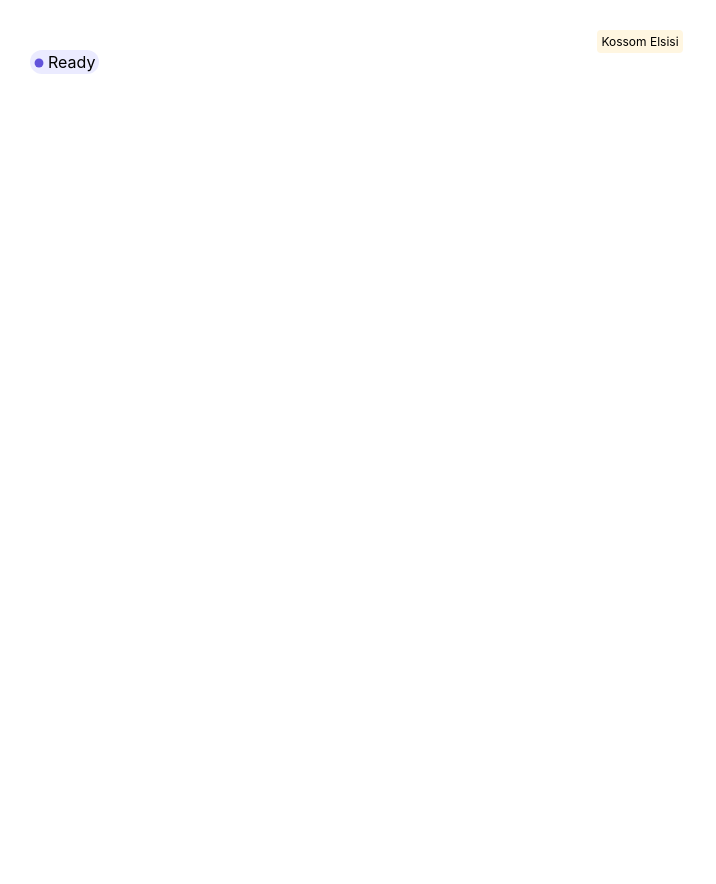
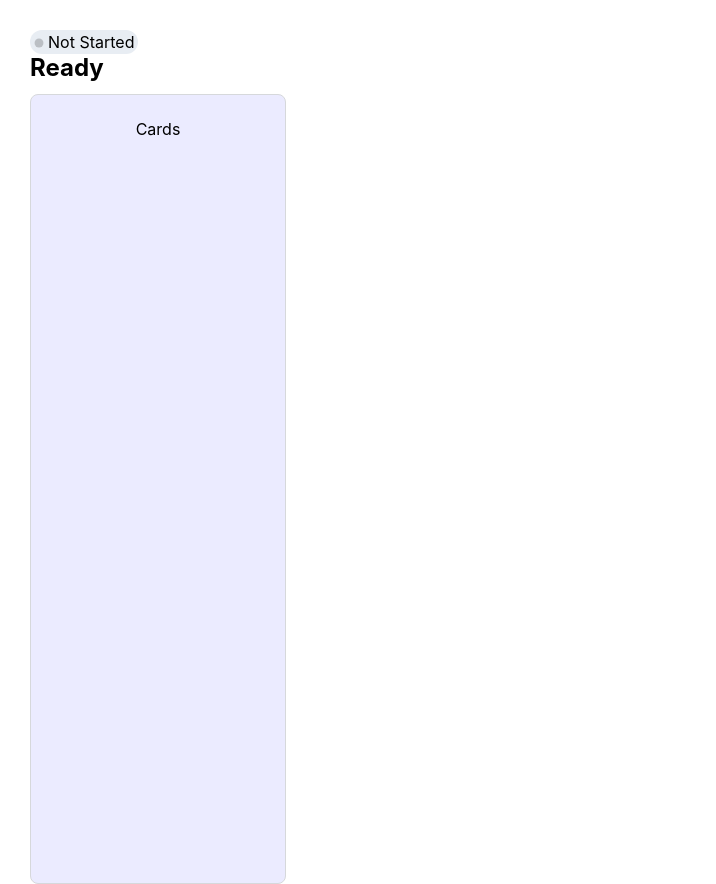
Before and after one commit to DaryaVin/AA_HW3, a React (Create React App) app: page / in a window 1280 px wide. Shown: the whole page, without its empty margins (0-716 px from the left). Before the commit the page ends 800 px from the top, so only its background shows below. Built offline with nearby package versions, Linux system fonts and the light colour scheme.

Commit message:
i added column Component

```diff
--- a/src/App/UI/App.css
+++ b/src/App/UI/App.css
@@ -1,4 +1,5 @@
 .App {
   text-align: center;
   padding: 30px;
+  height: calc(100vh - 60px);
 }
--- a/src/App/UI/App.tsx
+++ b/src/App/UI/App.tsx
@@ -1,12 +1,13 @@
 import React from "react";
 import "./App.css";
-import Ui from '../../Shared/UI/Tag/ui'
+import ColumnCard from "../../Entities/Column/UI/ColumnCard/ui";
 import Status from "../../Shared/UI/Status/status";
+
 function App() {
   return(
     <div className="App">
-      <Ui/>
       <Status/>
+      <ColumnCard/>
     </div>
   )
 }
--- /dev/null
+++ b/src/Entities/Column/UI/ColumnCard/style.scss
@@ -0,0 +1,36 @@
+.column {
+    width: 256px;
+    height: 100%;
+    h3{
+        font-family: Inter;
+        font-size: 24px;
+        font-weight: 700;
+        line-height: 28px;
+        text-align: left;
+        margin: 0 0 12px 0;
+    }
+    .cards{
+        &.Not{
+            background-color: #F8FAFC;
+        }
+        &.Now{
+            background-color: #E3F3FC;
+        }
+        &.Ready{
+            background-color: #EBEBFF;
+        }
+        &.Blocked{
+            background-color: #FBE7E5;
+        }
+        &.Done{
+            background-color: #EEF8E8;
+        }
+        &.Cancelled{
+            background-color: #ECEDEF;
+        }
+        height: 100%;
+        padding: 24px;
+        border-radius: 8px;
+        border: 1px solid #D6D8DB
+    }
+}
--- /dev/null
+++ b/src/Entities/Column/UI/ColumnCard/ui.tsx
@@ -0,0 +1,18 @@
+import React, { useState } from "react";
+import './style.scss'
+import { giveClassStatus } from "../../../../Shared/UI/Status/status";
+
+function ColumnCard() {
+
+    //then we will take this value from user
+    const [callOfColumn] = useState<string>("Ready")
+
+
+    return(
+        <div className="column">
+            <h3>{callOfColumn}</h3>
+            <div className={giveClassStatus(callOfColumn, "cards")}>Cards</div>
+        </div>
+    )
+}
+export default ColumnCard;
--- a/src/Shared/UI/Status/status.tsx
+++ b/src/Shared/UI/Status/status.tsx
@@ -1,20 +1,35 @@
 import React, { useState } from "react";
 import './style.scss'
 
-function Status(){
-
-    const [status] = useState<string>('Ready')
-
-    function giveClassStatus (status: string) {
-        if (status === 'Not started'){
+export function giveClassStatus (status: string, twoClass?: string) {
+    if (status === 'Not started'){
+        if(twoClass){
+            return `${twoClass} Not`
+        } else{
             return 'Not';
-        } else if(status === 'In progress'){
+        }
+    } else if(status === 'In progress'){
+        if(twoClass){
+            return `${twoClass} Now`
+        } else{
             return 'Now'
         }
-        else {
+    }
+    else {
+        if(twoClass){
+            return `${twoClass} ${status}`
+        } else{
             return status;
         }
     }
+}
+
+function Status(){
+
+    // Here we will change value of status by props when we will create columns
+    const [status] = useState<string>('Not Started')
+
+
 
     return(
         <span id='status' className={giveClassStatus(status)}>
--- a/src/Shared/UI/Tag/Ui.tsx
+++ b/src/Shared/UI/Tag/Ui.tsx
@@ -3,6 +3,8 @@ import './style.scss'
 
 function Tag() {
 
+    // Here we will change value of nameOfTag by props when we will create columns
+    // and then we can access it
     const [nameOfTag, setNameOfTag] = useState<string>("Kossom Elsisi");
 
     return (
```
